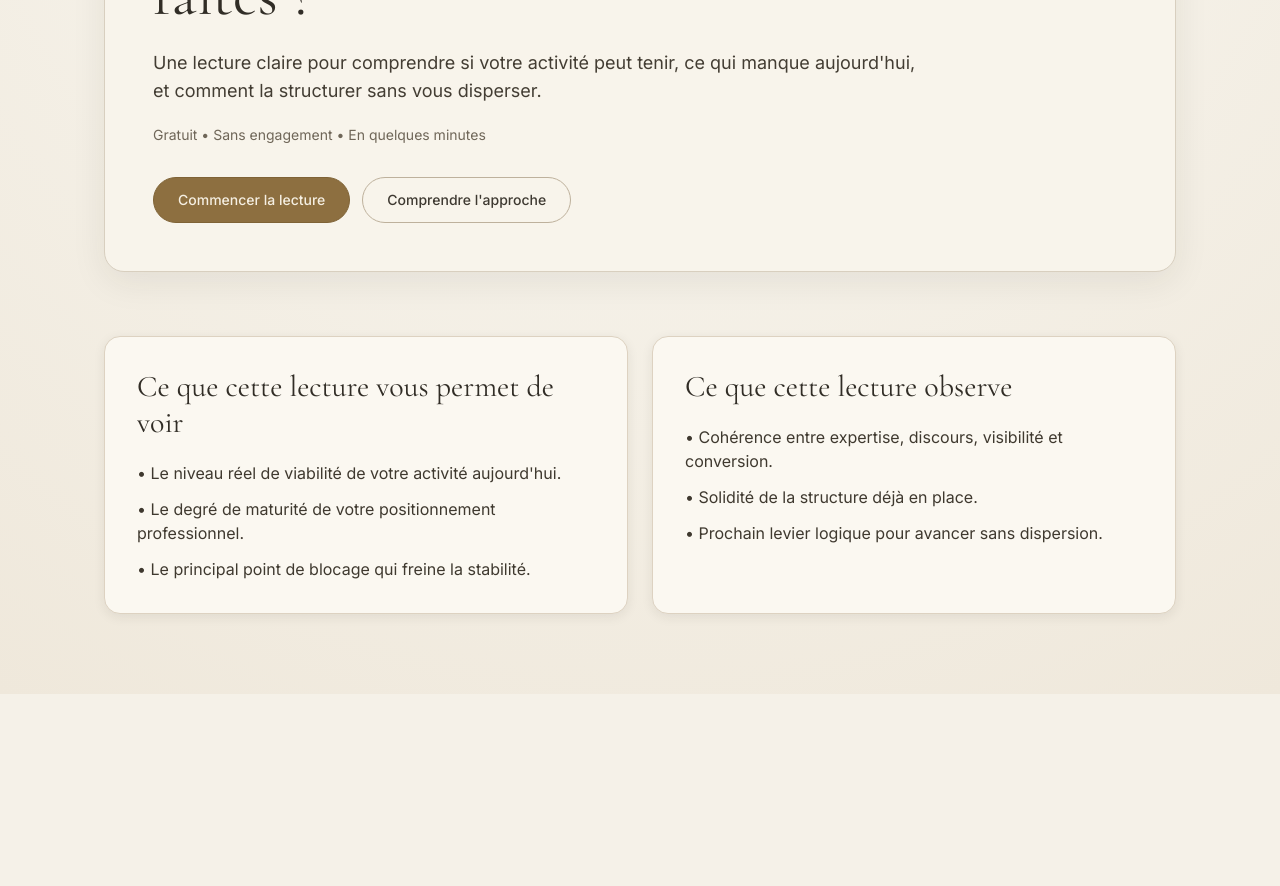
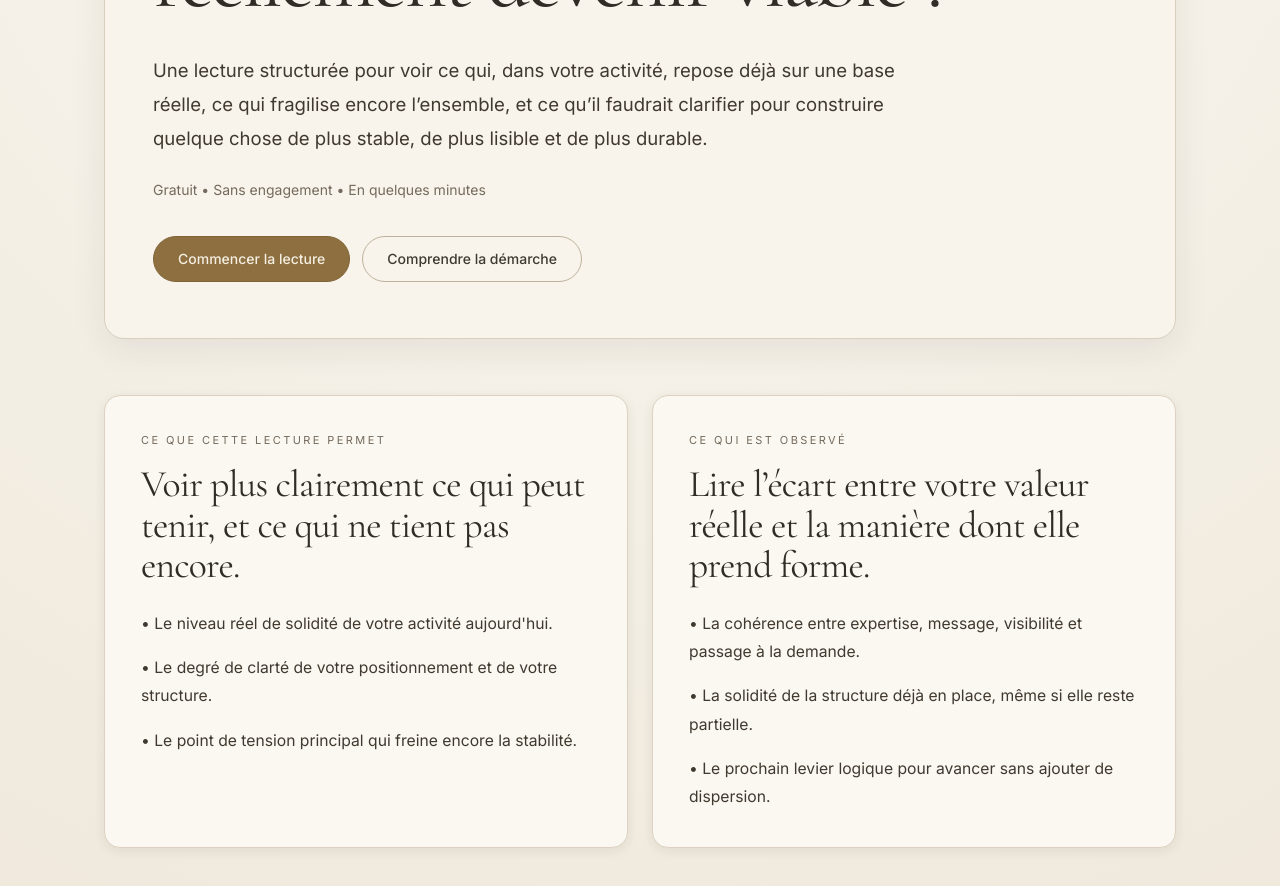
Before and after one commit to arnaudcrestey/viabilite-activite, a Next.js app: page / in a window 1280 px wide. Shown: the part 300-1186 px from the top of the page. Before the commit the page ends 994 px from the top, so only its background shows below. Built offline with nearby package versions, Linux system fonts and the light colour scheme.

Commit message:
Update landing-sections.tsx

```diff
--- a/components/landing-sections.tsx
+++ b/components/landing-sections.tsx
@@ -2,43 +2,89 @@ import Link from "next/link";
 
 export function LandingSections() {
   return (
-    <main className="pb-20 pt-10 md:pt-16">
+    <main className="pb-24 pt-10 md:pt-16">
       <section className="section-shell">
-        <div className="panel overflow-hidden p-8 md:p-12">
-          <p className="text-xs uppercase tracking-[0.2em] text-[#6f6658]">Lecture stratégique</p>
-          <h1 className="mt-4 font-serif text-4xl leading-tight text-ink md:text-6xl">
-            Peut-on réellement construire une activité viable à partir de ce que vous faites ?
-          </h1>
-          <p className="mt-6 max-w-3xl text-base leading-relaxed text-[#433d33] md:text-lg">
-            Une lecture claire pour comprendre si votre activité peut tenir, ce qui manque aujourd&apos;hui, et comment la structurer sans vous disperser.
+        <div className="panel overflow-hidden px-8 py-10 md:px-12 md:py-14">
+          <p className="text-[11px] uppercase tracking-[0.24em] text-[#746a5d]">
+            Lecture stratégique
           </p>
-          <p className="mt-5 text-sm text-[#6f6658]">Gratuit • Sans engagement • En quelques minutes</p>
-          <div className="mt-8 flex flex-col gap-3 sm:flex-row">
+
+          <div className="mt-5 max-w-5xl">
+            <h1 className="font-serif text-[2.7rem] leading-[0.98] tracking-[-0.03em] text-ink md:text-[5.2rem]">
+              Votre activité peut-elle réellement devenir viable&nbsp;?
+            </h1>
+          </div>
+
+          <div className="mt-8 max-w-3xl">
+            <p className="text-[1.02rem] leading-[1.85] text-[#40392f] md:text-[1.16rem]">
+              Une lecture structurée pour voir ce qui, dans votre activité, repose
+              déjà sur une base réelle, ce qui fragilise encore l’ensemble, et ce
+              qu’il faudrait clarifier pour construire quelque chose de plus stable,
+              de plus lisible et de plus durable.
+            </p>
+          </div>
+
+          <p className="mt-6 text-sm text-[#746a5d]">
+            Gratuit • Sans engagement • En quelques minutes
+          </p>
+
+          <div className="mt-9 flex flex-col gap-3 sm:flex-row">
             <Link href="/diagnostic" className="btn-primary">
               Commencer la lecture
             </Link>
+
             <a href="#cadre" className="btn-secondary">
-              Comprendre l&apos;approche
+              Comprendre la démarche
             </a>
           </div>
         </div>
       </section>
 
-      <section id="cadre" className="section-shell mt-12 grid gap-6 md:mt-16 md:grid-cols-2">
-        <article className="panel-soft p-6 md:p-8">
-          <h2 className="font-serif text-3xl text-ink">Ce que cette lecture vous permet de voir</h2>
-          <ul className="mt-5 space-y-3 text-sm leading-relaxed text-[#3f392f] md:text-base">
-            <li>• Le niveau réel de viabilité de votre activité aujourd&apos;hui.</li>
-            <li>• Le degré de maturité de votre positionnement professionnel.</li>
-            <li>• Le principal point de blocage qui freine la stabilité.</li>
+      <section
+        id="cadre"
+        className="section-shell mt-14 grid gap-6 md:mt-18 md:grid-cols-2"
+      >
+        <article className="panel-soft p-7 md:p-9">
+          <p className="text-[11px] uppercase tracking-[0.22em] text-[#746a5d]">
+            Ce que cette lecture permet
+          </p>
+
+          <h2 className="mt-4 max-w-md font-serif text-[2rem] leading-[1.08] tracking-[-0.02em] text-ink md:text-[2.35rem]">
+            Voir plus clairement ce qui peut tenir, et ce qui ne tient pas encore.
+          </h2>
+
+          <ul className="mt-6 space-y-4 text-[0.98rem] leading-[1.8] text-[#40392f]">
+            <li>
+              • Le niveau réel de solidité de votre activité aujourd&apos;hui.
+            </li>
+            <li>
+              • Le degré de clarté de votre positionnement et de votre structure.
+            </li>
+            <li>
+              • Le point de tension principal qui freine encore la stabilité.
+            </li>
           </ul>
         </article>
-        <article className="panel-soft p-6 md:p-8">
-          <h2 className="font-serif text-3xl text-ink">Ce que cette lecture observe</h2>
-          <ul className="mt-5 space-y-3 text-sm leading-relaxed text-[#3f392f] md:text-base">
-            <li>• Cohérence entre expertise, discours, visibilité et conversion.</li>
-            <li>• Solidité de la structure déjà en place.</li>
-            <li>• Prochain levier logique pour avancer sans dispersion.</li>
+
+        <article className="panel-soft p-7 md:p-9">
+          <p className="text-[11px] uppercase tracking-[0.22em] text-[#746a5d]">
+            Ce qui est observé
+          </p>
+
+          <h2 className="mt-4 max-w-md font-serif text-[2rem] leading-[1.08] tracking-[-0.02em] text-ink md:text-[2.35rem]">
+            Lire l’écart entre votre valeur réelle et la manière dont elle prend forme.
+          </h2>
+
+          <ul className="mt-6 space-y-4 text-[0.98rem] leading-[1.8] text-[#40392f]">
+            <li>
+              • La cohérence entre expertise, message, visibilité et passage à la demande.
+            </li>
+            <li>
+              • La solidité de la structure déjà en place, même si elle reste partielle.
+            </li>
+            <li>
+              • Le prochain levier logique pour avancer sans ajouter de dispersion.
+            </li>
           </ul>
         </article>
       </section>
```
